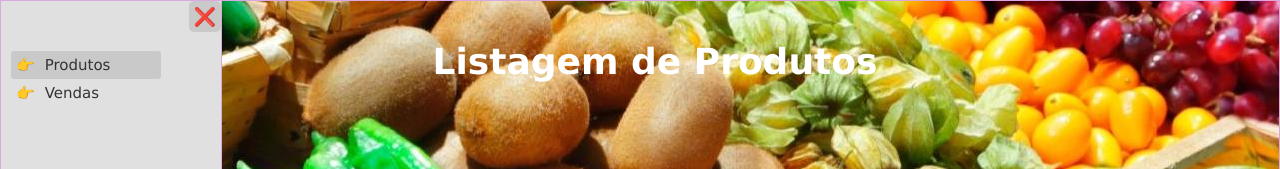
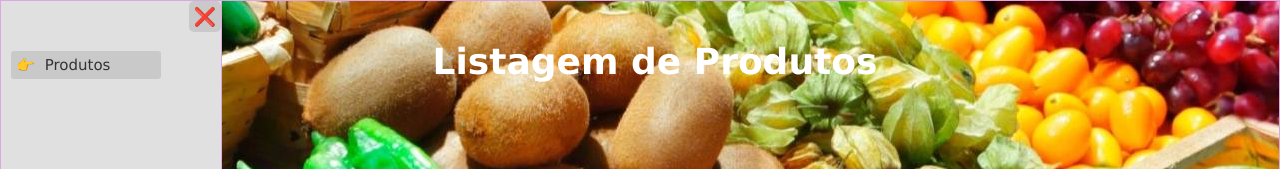
Before and after one commit to pieroribeiro/pucrio_mvp1_frontend, a plain HTML site: page index.html in a window 1280 px wide. Shown: the top 169 px of the page. Drawn offline with Linux system fonts and the light colour scheme; no server answers.

Commit message:
Ajustando documentação

```diff
--- a/assets/scripts/main.js
+++ b/assets/scripts/main.js
@@ -1,5 +1,5 @@
 const API_DOMAIN = "http://localhost:5000"
-const API_ENDPOINT_GET_PRODUCT = `${API_DOMAIN}/product/?id=`
+const API_ENDPOINT_GET_PRODUCT = `${API_DOMAIN}/product/`
 const API_ENDPOINT_LIST_PRODUCTS = `${API_DOMAIN}/products/`
 const API_ENDPOINT_CREATE_PRODUCT = `${API_DOMAIN}/product/`
 const API_ENDPOINT_UPDATE_PRODUCT = API_ENDPOINT_GET_PRODUCT
--- a/index.html
+++ b/index.html
@@ -13,7 +13,7 @@
             <div class="btn"></div>
             <ul>
                 <li data-item="products">Produtos</li>
-                <li data-item="sales">Vendas</li>
+                <!--li data-item="sales">Vendas</li-->
             </ul>
         </aside>
         <section class="header">
```
Also changed, not shown: 1 other file.
